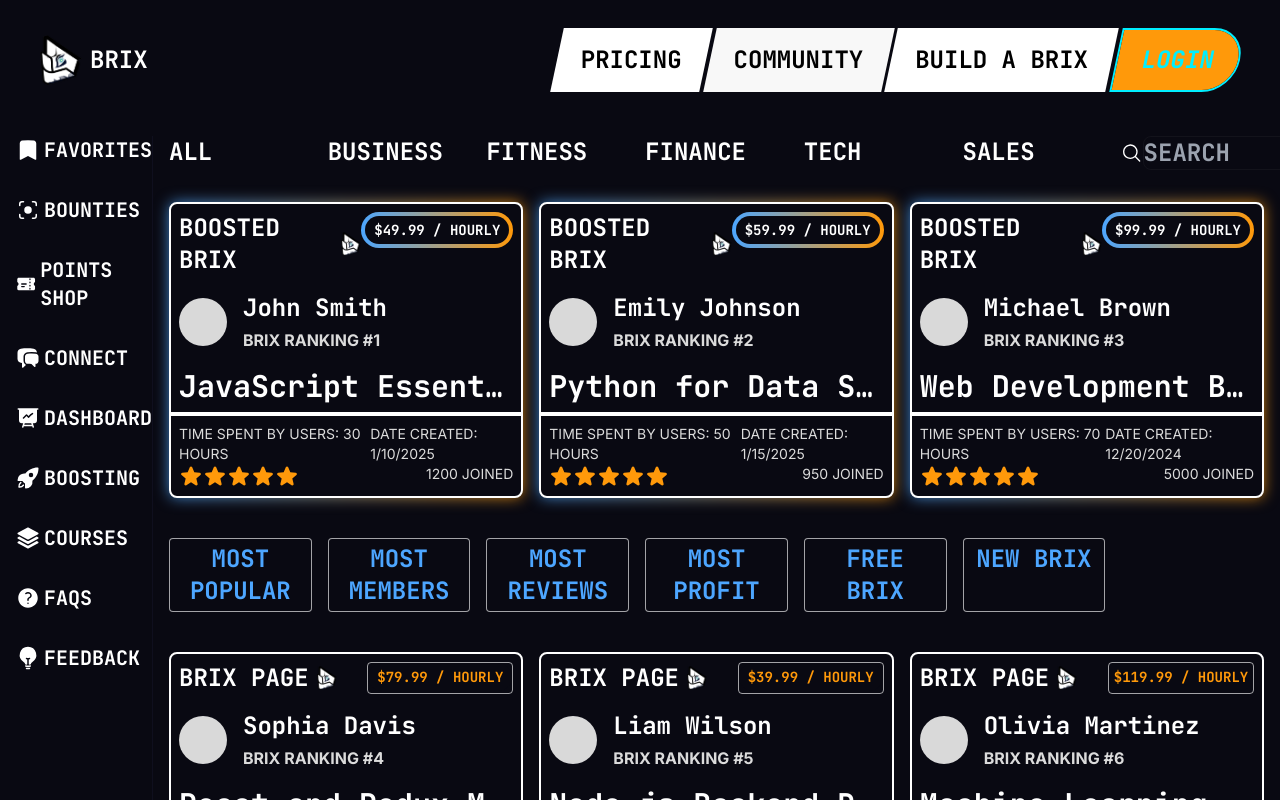
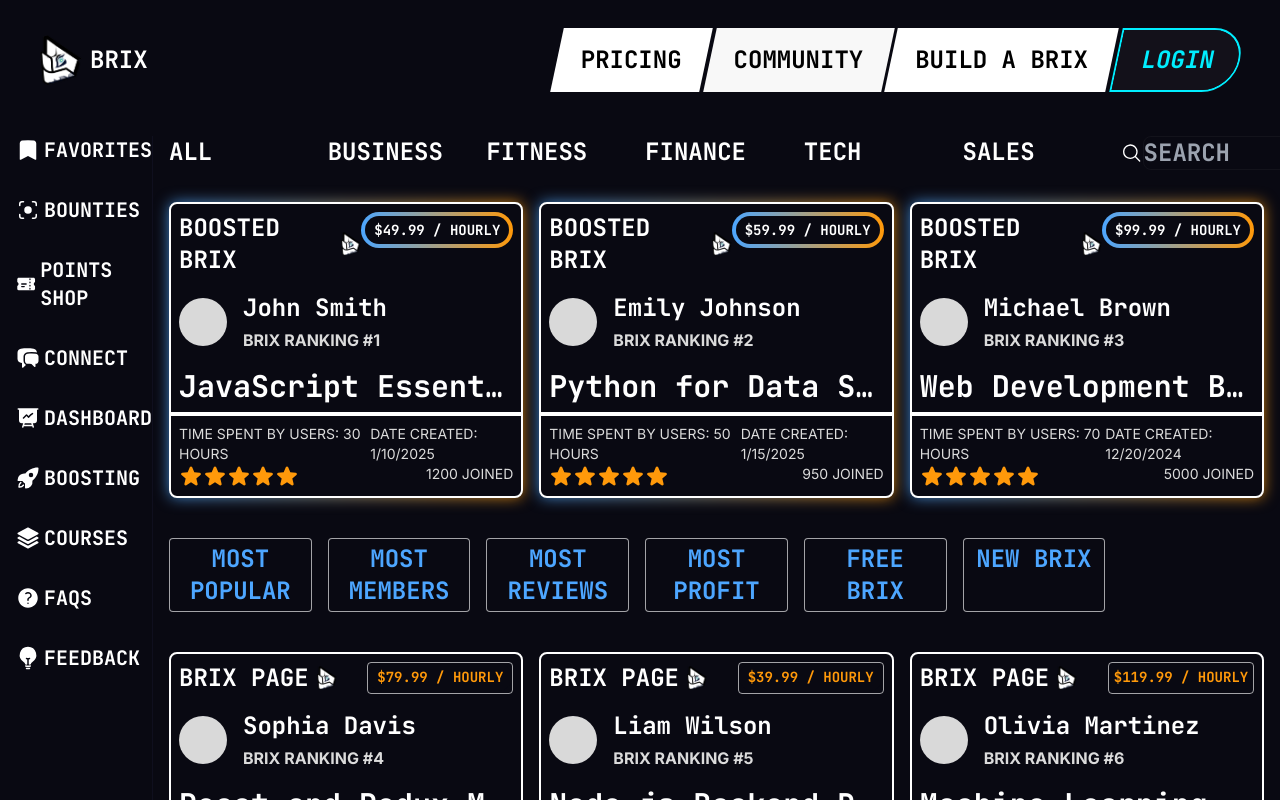
Before and after one commit to fundedbull/project-b, a Next.js app: page / in a window 1280 px wide. Shown: the top 800 px of the page. Built offline with nearby package versions, Linux system fonts and the light colour scheme.

Commit message:
Fixed colors

```diff
--- a/src/components/ui/Navbar.tsx
+++ b/src/components/ui/Navbar.tsx
@@ -23,7 +23,7 @@ const Navbar = () => {
       <div className="flex gap-1 items-center">
         <NavFirstItem href="/pricing" label="PRICING" />
         <div className="">
-          <NavSecItem href="/community" label="COMMUNITY" isLogin/>
+          <NavSecItem href="/community" label="COMMUNITY" isLogin />
         </div>
         <div className="">
           <NavThirdItem href="/build" label="BUILD A BRIX" />
@@ -125,7 +125,7 @@ const NavLastItem: React.FC<NavItemProps> = ({
           before:content-[''] before:absolute before:inset-0 -skew-x-12
           before:bg-neutral-800 before:transition before:duration-300
           before:hover:bg-white border-2 rounded-r-full border-[#0ef] hover:text-black
-          ${isLogin ? "before:bg-orange before:hover:bg-yellow-400" : ""}`}
+          ${isLogin ? "before:bg-background before:hover:bg-white" : ""}`}
       >
         <span className="relative z-10">{label}</span>
         {/* bg-neutral-800 */}
```
